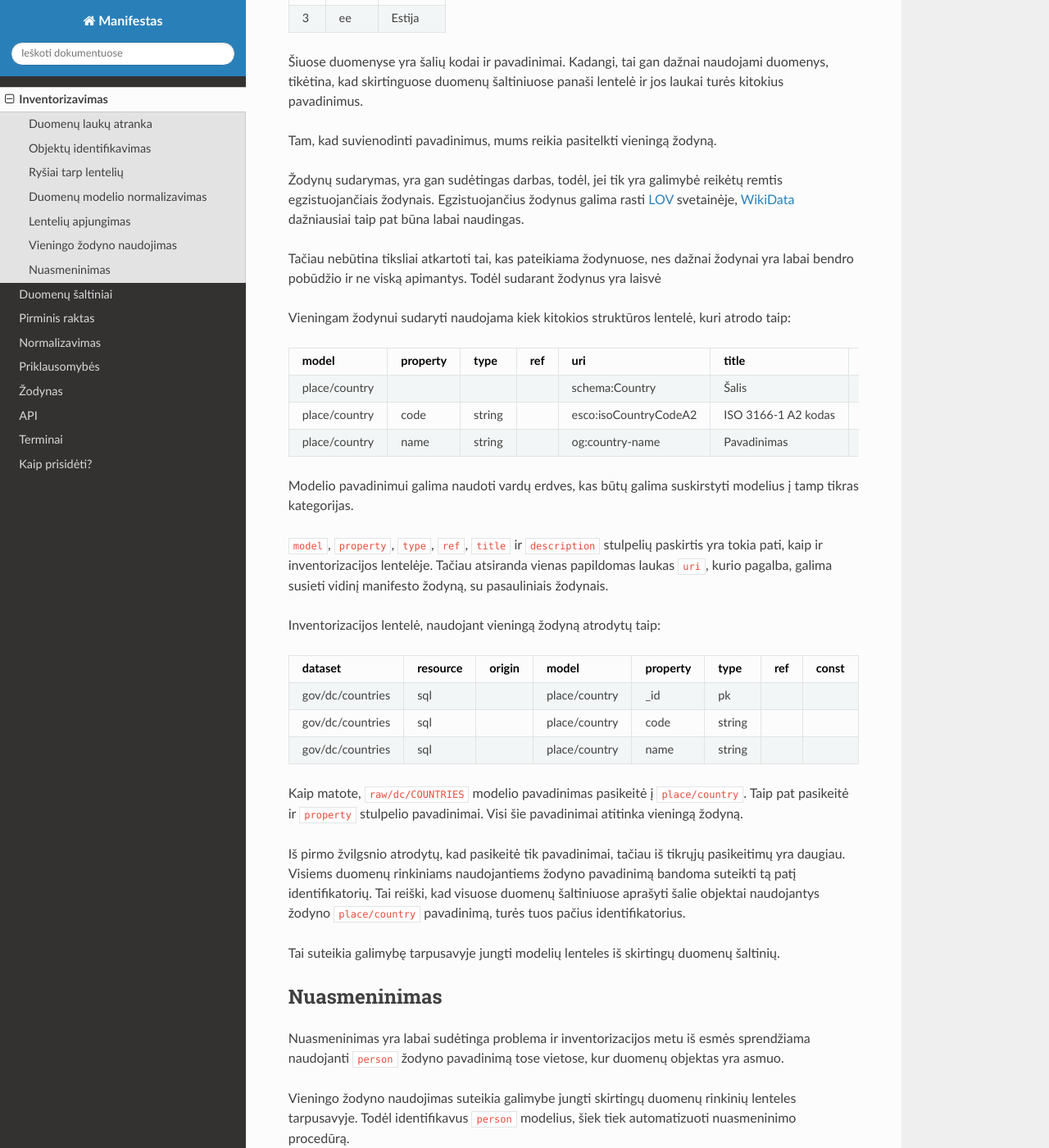
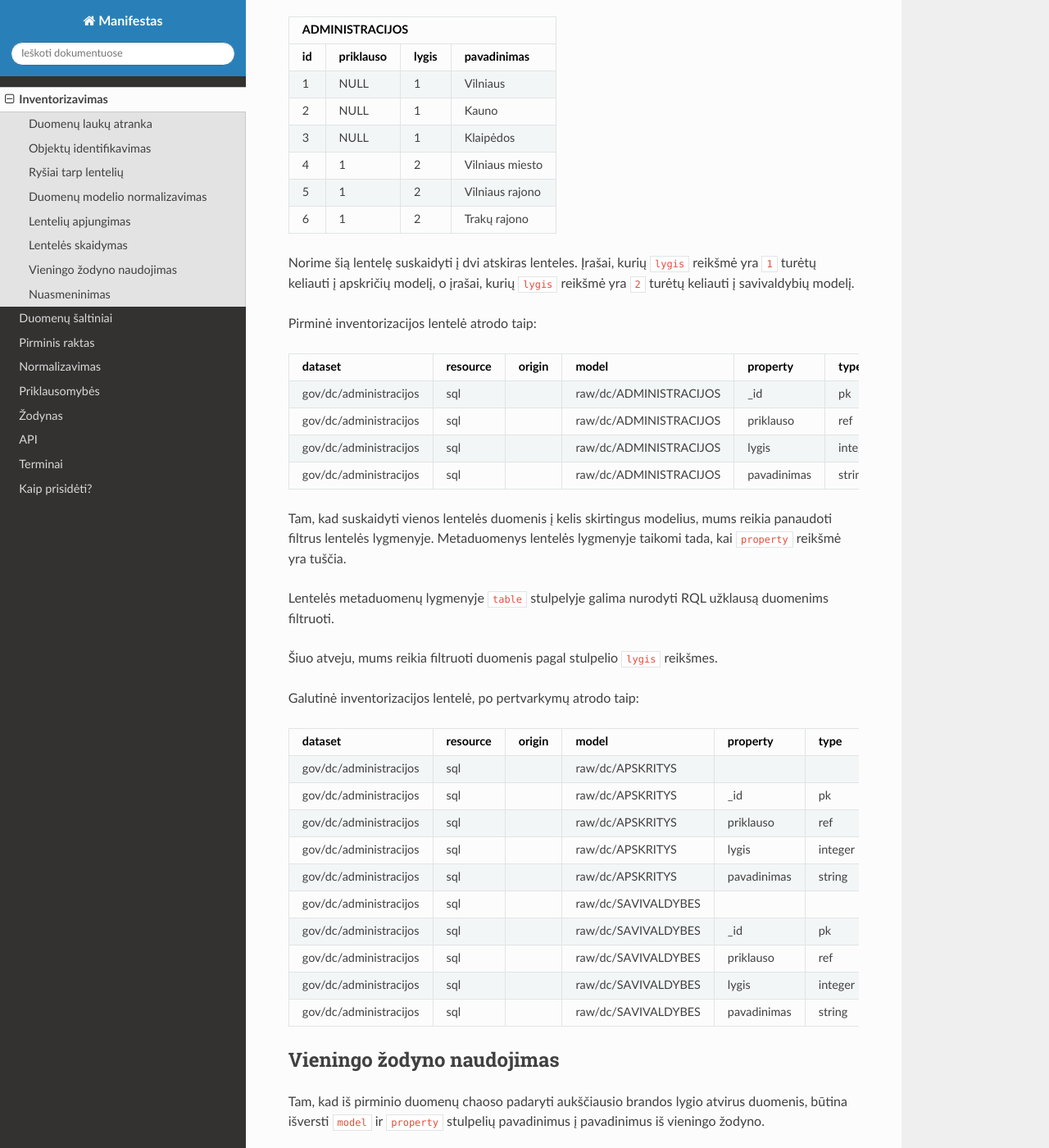
Before and after one commit to atviriduomenys/manifest, a Sphinx documentation site: the page built from docs/inventorying.rst, in a window 1280 px wide and 1400 px high, scrolled down 9672 px. Shown: the whole window at 82% size. Built offline with Sphinx 7.4.7 and the Read the Docs theme 2.0.0, drawn with Linux system fonts in a browser that asks for light colours; some of the changed text lies outside the part shown.

Commit message:
Add docs about splitting table into several models

```diff
--- a/docs/inventorying.rst
+++ b/docs/inventorying.rst
@@ -90,6 +90,11 @@ stulpelių panaudojimas bus aptartas atskirai. Kas šiame pavyzdyje yra aktualu:
   simboliu yra rezervuoti ir turi tam tikrą paskirtį. Įprastiniai laukų
   pavadinimai negali prasidėti `_` simboliu.
 
+  Jei `property` stulpelio reikšmė yra tuščia, tada kai kurie laukai keičia
+  prasmę ir persijungia iš laukams skirtų metaduomenų į modeliui skirtus
+  metaduomenis. Laukai kurie keičia prasmę yra `title`, `description` ir
+  `table`.
+
 :type:
   Atvirų duomenų saugykla turi turtingą tipų sistemą, todėl svarbu nurodyti
   rinkamus tipus. Įrankis automatiškai bando atpažinti tipus automatiškai,
@@ -113,6 +118,9 @@ stulpelių panaudojimas bus aptartas atskirai. Kas šiame pavyzdyje yra aktualu:
   Originalus duomenų šaltinio lentelės pavadinimas. Automatinės priemonės
   automatiškai skaitys duomenis iš šios lentelės ir nuskaitytus duomenis saugos
   atitinkamoje `model` stulpelio lentelėje.
+
+  Jei `property` stulpelio reikšmė yra tuščia, tuomet šiame stulpelyje galima
+  įrašyti RQL užklausą lentelei filtruoti.
 
 :column:
   Originalus duomenų šaltinio lentelės lauko pavadinimas. Analogiškai, kaip ir
@@ -492,6 +500,70 @@ gov/dc/administracijos  sql       SAVIVALDYBES  raw/dc/ADMINISTRACIJOS  pavadini
 ======================  ========  ============  ======================  ===========  =======  ======================  =====  ======  ===========  ============  ===========
 
 
+Lentelės skaidymas
+==================
+
+Prieš tai aptarėme kaip apjungti kelias lenteles į vieną modelį. O dabar
+aptarsime, kaip daryti atvirkštinį procesą, kaip skaidyti vieną lentelę į kelis
+modelius.
+
+Tarkime turime tokią lentelę:
+
+=======  =========  =========  ===============
+ADMINISTRACIJOS
+----------------------------------------------
+id       priklauso  lygis      pavadinimas
+=======  =========  =========  ===============
+1        NULL       1          Vilniaus
+2        NULL       1          Kauno
+3        NULL       1          Klaipėdos
+4        1          2          Vilniaus miesto
+5        1          2          Vilniaus rajono
+6        1          2          Trakų rajono
+=======  =========  =========  ===============
+
+Norime šią lentelę suskaidyti į dvi atskiras lenteles. Įrašai, kurių `lygis`
+reikšmė yra `1` turėtų keliauti į apskričių modelį, o įrašai, kurių `lygis`
+reikšmė yra `2` turėtų keliauti į savivaldybių modelį.
+
+Pirminė inventorizacijos lentelė atrodo taip:
+
+======================  ========  ============  ======================  ===========  =======  ======================  =====  ======  ===========  ===============  ===========
+dataset                 resource  origin        model                   property     type     ref                     const  title   description  table            column
+======================  ========  ============  ======================  ===========  =======  ======================  =====  ======  ===========  ===============  ===========
+gov/dc/administracijos  sql       \             raw/dc/ADMINISTRACIJOS  _id          pk       \                       \      \       \            ADMINISTRACIJOS  id
+gov/dc/administracijos  sql       \             raw/dc/ADMINISTRACIJOS  priklauso    ref      raw/dc/ADMINISTRACIJOS  \      \       \            ADMINISTRACIJOS  priklauso
+gov/dc/administracijos  sql       \             raw/dc/ADMINISTRACIJOS  lygis        integer  \                       \      \       \            ADMINISTRACIJOS  lygis
+gov/dc/administracijos  sql       \             raw/dc/ADMINISTRACIJOS  pavadinimas  string   \                       \      \       \            ADMINISTRACIJOS  pavadinimas
+======================  ========  ============  ======================  ===========  =======  ======================  =====  ======  ===========  ===============  ===========
+
+Tam, kad suskaidyti vienos lentelės duomenis į kelis skirtingus modelius, mums
+reikia panaudoti filtrus lentelės lygmenyje. Metaduomenys lentelės lygmenyje
+taikomi tada, kai `property` reikšmė yra tuščia.
+
+Lentelės metaduomenų lygmenyje `table` stulpelyje galima nurodyti RQL užklausą
+duomenims filtruoti.
+
+Šiuo atveju, mums reikia filtruoti duomenis pagal stulpelio `lygis` reikšmes.
+
+Galutinė inventorizacijos lentelė, po pertvarkymų atrodo taip:
+
+======================  ========  ============  ======================  ===========  =======  ======================  =====  ======  ===========  ===============  ===========
+dataset                 resource  origin        model                   property     type     ref                     const  title   description  table            column
+======================  ========  ============  ======================  ===========  =======  ======================  =====  ======  ===========  ===============  ===========
+gov/dc/administracijos  sql       \             raw/dc/APSKRITYS        \            \        \                       \      \       \            lygis=1          \
+gov/dc/administracijos  sql       \             raw/dc/APSKRITYS        _id          pk       \                       \      \       \            ADMINISTRACIJOS  id
+gov/dc/administracijos  sql       \             raw/dc/APSKRITYS        priklauso    ref      raw/dc/APSKRITYS        \      \       \            ADMINISTRACIJOS  priklauso
+gov/dc/administracijos  sql       \             raw/dc/APSKRITYS        lygis        integer  \                       \      \       \            ADMINISTRACIJOS  lygis
+gov/dc/administracijos  sql       \             raw/dc/APSKRITYS        pavadinimas  string   \                       \      \       \            ADMINISTRACIJOS  pavadinimas
+gov/dc/administracijos  sql       \             raw/dc/SAVIVALDYBES     \            \        \                       \      \       \            lygis=2          \
+gov/dc/administracijos  sql       \             raw/dc/SAVIVALDYBES     _id          pk       \                       \      \       \            ADMINISTRACIJOS  id
+gov/dc/administracijos  sql       \             raw/dc/SAVIVALDYBES     priklauso    ref      raw/dc/SAVIVALDYBES     \      \       \            ADMINISTRACIJOS  priklauso
+gov/dc/administracijos  sql       \             raw/dc/SAVIVALDYBES     lygis        integer  \                       \      \       \            ADMINISTRACIJOS  lygis
+gov/dc/administracijos  sql       \             raw/dc/SAVIVALDYBES     pavadinimas  string   \                       \      \       \            ADMINISTRACIJOS  pavadinimas
+======================  ========  ============  ======================  ===========  =======  ======================  =====  ======  ===========  ===============  ===========
+
+
 Vieningo žodyno naudojimas
 ==========================
 
```
Also changed, not shown: docs/vocabulary.rst (+6 -6 lines).
